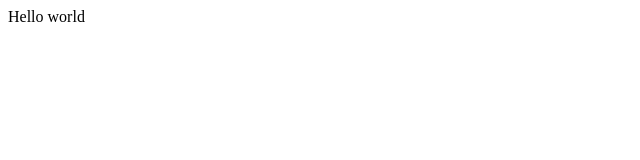
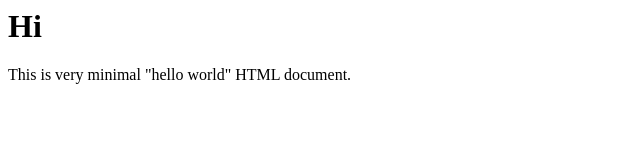
Before and after one commit to Christofferku/test, a plain HTML site: page index.html in a window 1280 px wide. Shown: the whole page, without its empty margins (0-640 px from the left). Drawn offline with Linux system fonts and the light colour scheme.

Commit message:
Update index.html

```diff
--- a/index.html
+++ b/index.html
@@ -1,11 +1,12 @@
-
-<html>
-<title>
-hello world
-</title>
-
-<body>
-  <p>Hello world</p>
-</body>
-
-</html>
+<!DOCTYPE>
+<HTML>
+   <HEAD>
+      <TITLE>
+         A Small Hello
+      </TITLE>
+   </HEAD>
+<BODY>
+   <H1>Hi</H1>
+   <P>This is very minimal "hello world" HTML document.</P>
+</BODY>
+</HTML>
```
